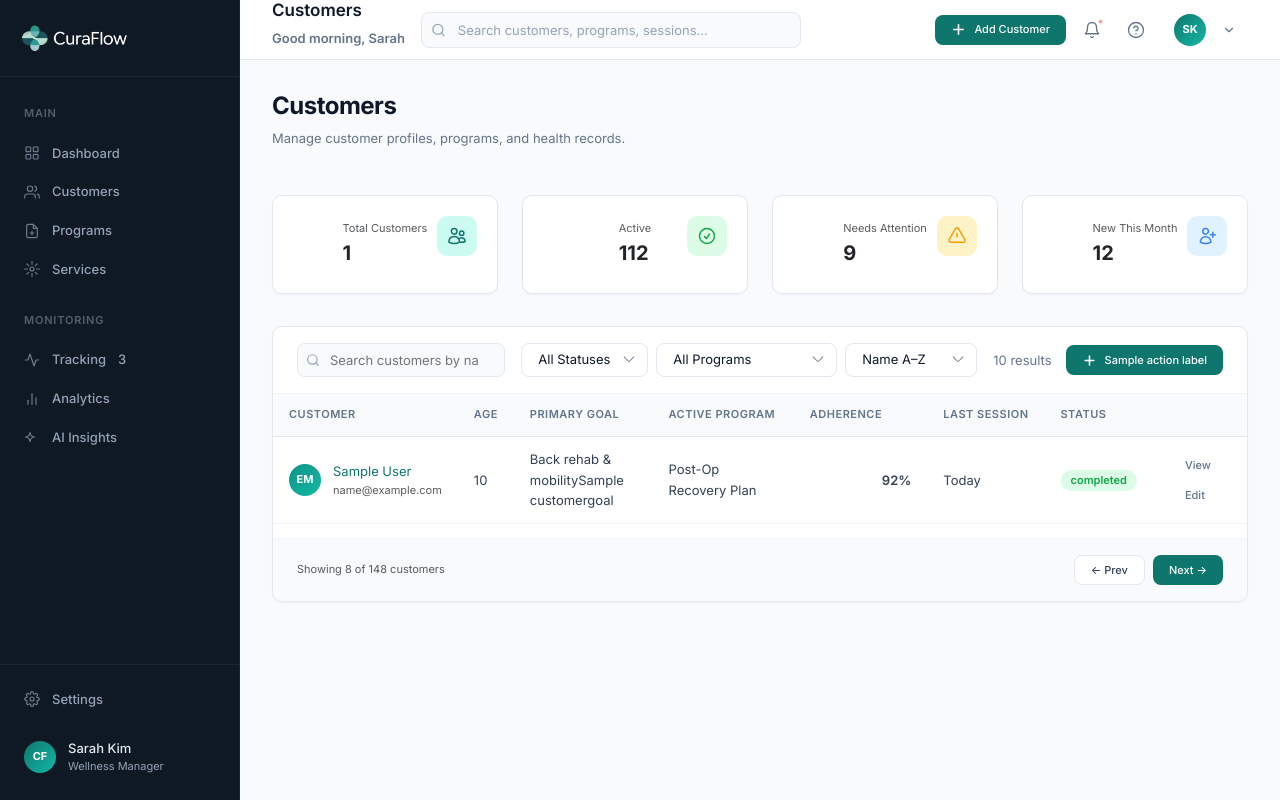
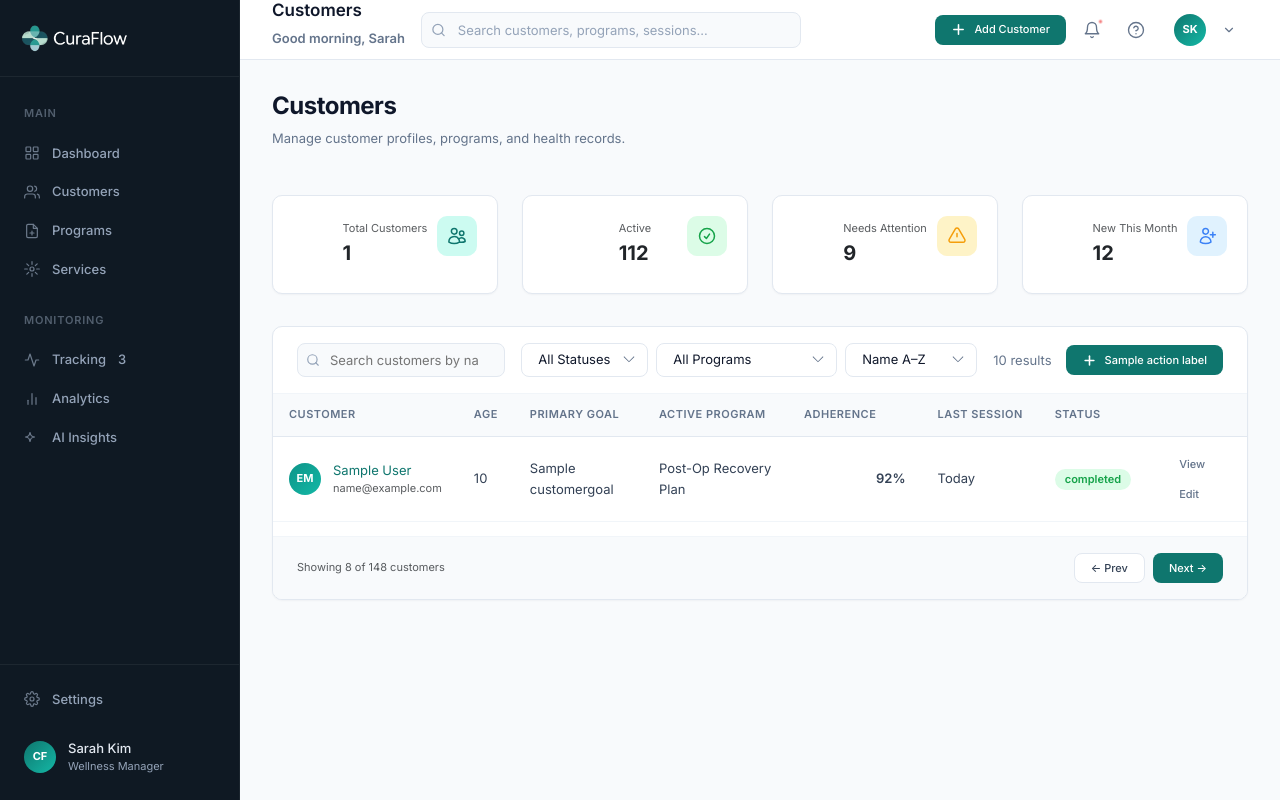
Before and after one commit to opencourse2020/curaflow, a Django app: template curaflow/templates/customers.html in a window 1280 px wide. Run offline with Django 3.2, Linux system fonts and the light colour scheme; the template is opened without the code that fills it: most values are stand-ins (such as "Sample title", 1, 10 or a date in 2020); some libraries are stand-ins or nearby versions.

Commit message:
check if organization works

```diff
--- a/curaflow/templates/customers.html
+++ b/curaflow/templates/customers.html
@@ -75,7 +75,7 @@
             </div>
           </td>
           <td>{{ customer.age }}</td>
-          <td>Back rehab &amp; mobility{{ customer.customergoal }}</td>
+          <td>{{ customer.customergoal }}</td>
           <td><span class="tag">Post-Op Recovery Plan</span></td>
           <td>
             <div style="display:flex;align-items:center;gap:var(--space-2)">
```
